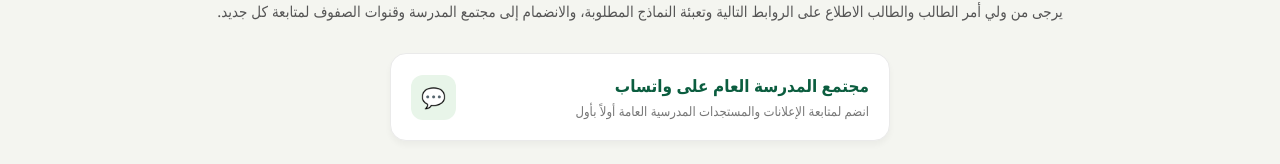
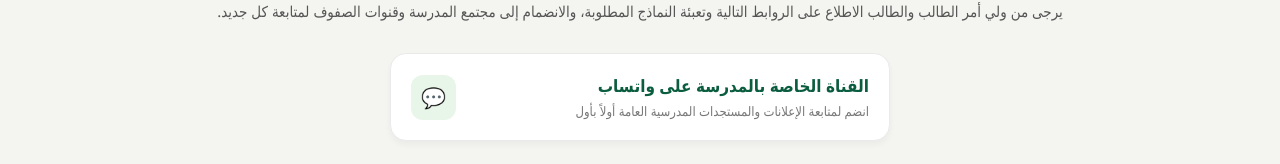
Before and after one commit to nzo71405/school-links, a plain HTML site: page index.html in a window 1280 px wide. Shown: the part 232-396 px from the top of the page. Drawn offline with Linux system fonts and the light colour scheme.

Commit message:
Update index.html

```diff
--- a/index.html
+++ b/index.html
@@ -103,7 +103,7 @@
         <!-- بطاقة الواتساب العامة -->
         <a href="https://whatsapp.com/channel/0029VagUvgWDeON5IlxEKo31" class="card" target="_blank">
             <div class="card-content">
-                <div class="card-title">مجتمع المدرسة العام على واتساب</div>
+                <div class="card-title">القناة الخاصة بالمدرسة على واتساب</div>
                 <div class="card-desc">انضم لمتابعة الإعلانات والمستجدات المدرسية العامة أولاً بأول</div>
             </div>
             <div class="icon-box">💬</div>
```
